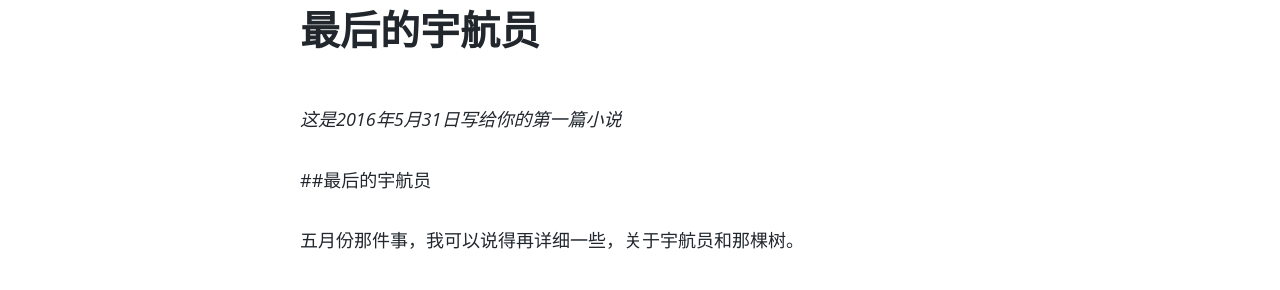
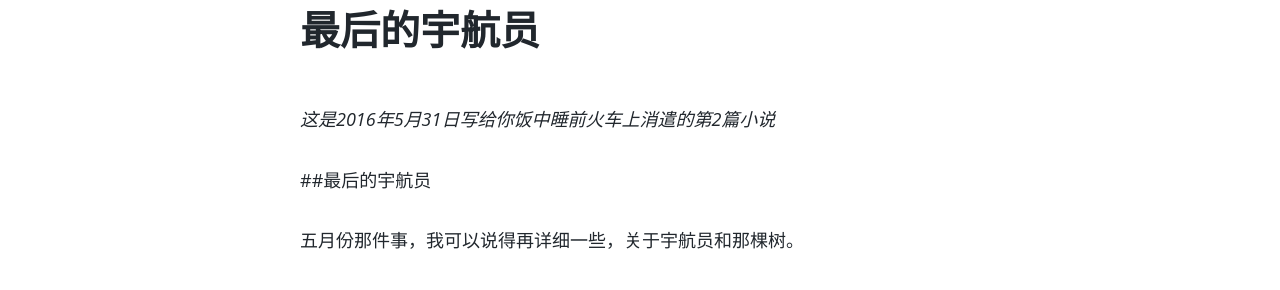
Before and after one commit to sardine2/wangshourong, a Jekyll site: the page built from _posts/2016-05-31-The-Last-Astronaut.md, in a window 1280 px wide. Shown: the part 631-921 px from the top of the page. Built offline with Jekyll 4.4.1, drawn with Linux system fonts in a browser that asks for light colours; comment, search, counter and statistics services are not loaded.

Commit message:
Update 2016-05-31-The-Last-Astronaut.md

```diff
--- a/_posts/2016-05-31-The-Last-Astronaut.md
+++ b/_posts/2016-05-31-The-Last-Astronaut.md
@@ -6,7 +6,7 @@ description: 送给你的第2篇小说
 image: ireland.jpg
 ---
 
-*这是2016年5月31日写给你的第一篇小说*
+*这是2016年5月31日写给你饭中睡前火车上消遣的第2篇小说*
 
 ##最后的宇航员
 
```
